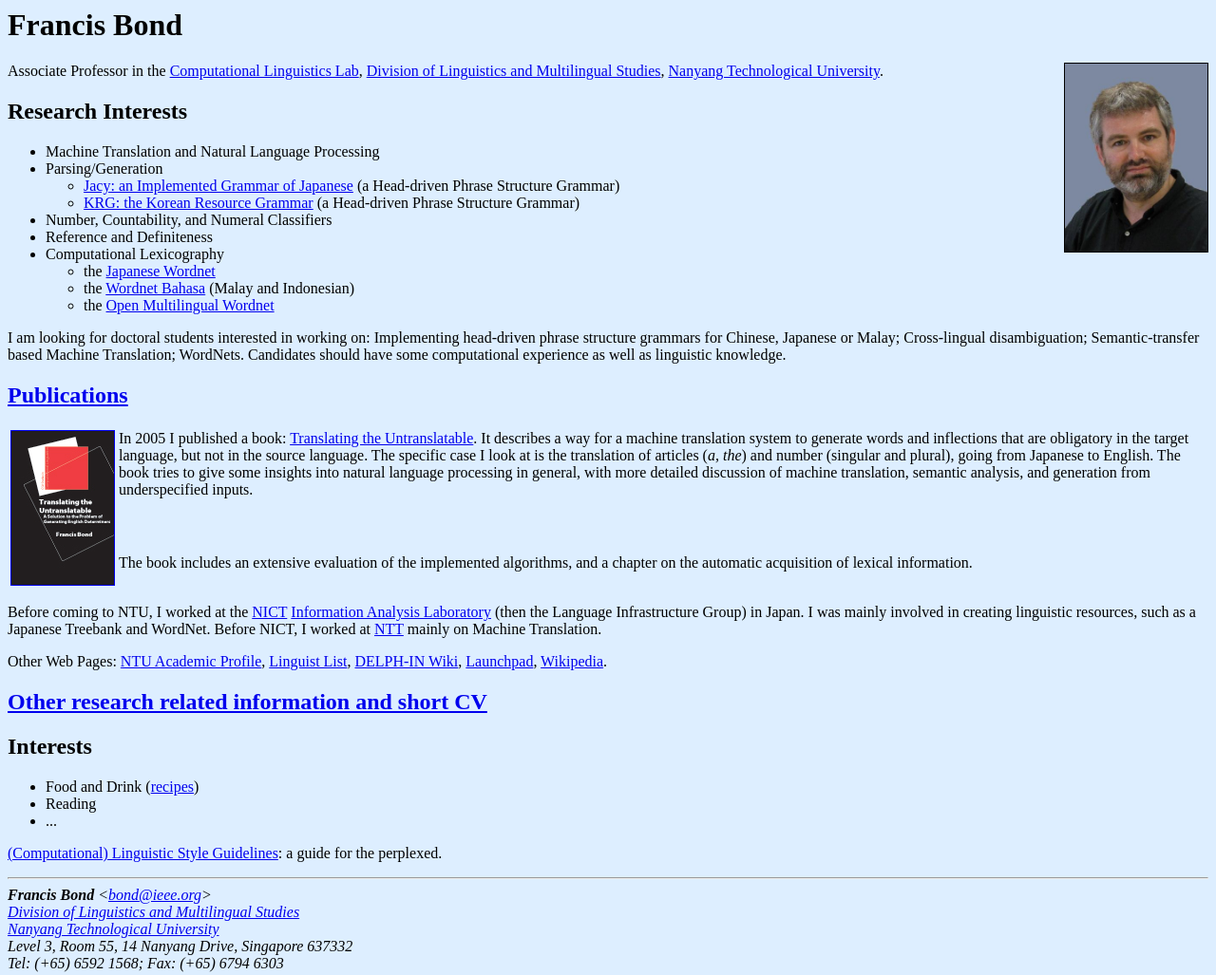
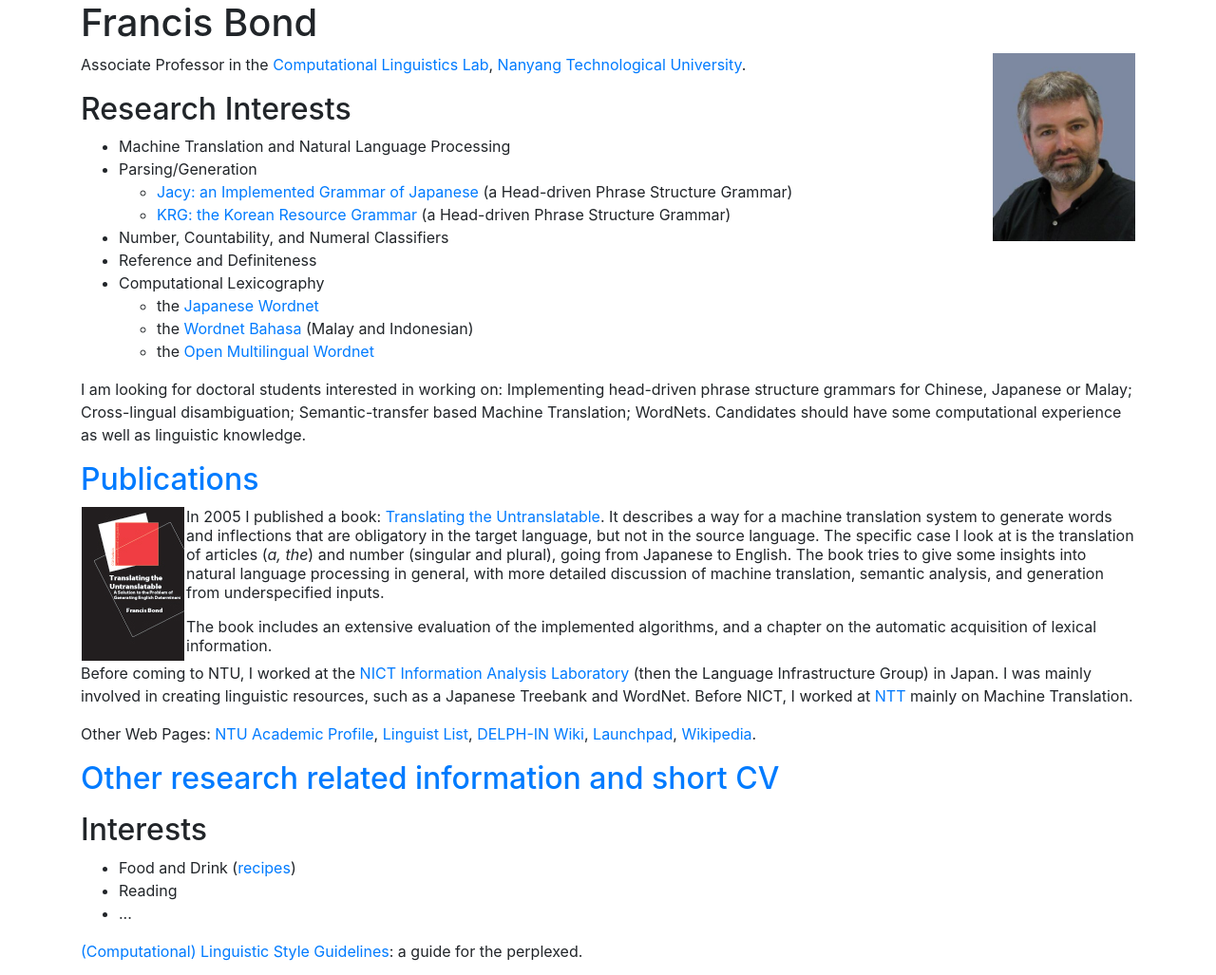
Before and after one commit to fcbond/fcbond.github.io, a plain HTML site: page docs/index.html in a window 1280 px wide. Shown: the top 1027 px of the page at 95% size. Drawn offline with nearby package versions, Linux system fonts and the light colour scheme.

Commit message:
added bootstrap, fixed some links

```diff
--- a/docs/index.html
+++ b/docs/index.html
@@ -2,17 +2,23 @@
   <head>
     <link rel="shortcut icon" href="fcb.ico.png">
     <meta http-equiv="Content-Type" content="text/html; charset=utf-8">
+    <meta name="viewport" content="width=device-width, initial-scale=1">
     <title>Francis Bond's Humble Home Page</title>
+     <!-- Bootstrap CSS -->
+    <link rel="stylesheet"
+	  href="https://stackpath.bootstrapcdn.com/bootstrap/4.4.1/css/bootstrap.min.css"
+	  integrity="sha384-Vkoo8x4CGsO3+Hhxv8T/Q5PaXtkKtu6ug5TOeNV6gBiFeWPGFN9MuhOf23Q9Ifjh"
+	  crossorigin="anonymous">
   </head>
-<body bgcolor="#ddeeff">
+
+  <body class="container" bgcolor="#ddeeff">
+<div class="column">
     <h1>Francis Bond</h1>
 <img align='right' alt="the kind gentle face of Francis Bond" src="data/fcb-small.jpg" border="1" width='150'></a>
 <p>Associate Professor in
-  the <a href='http://compling.hss.ntu.edu.sg/'>Computational Linguistics Lab</a>,
- <a href="http://linguistics.hss.ntu.edu.sg/">Division of
-    Linguistics and Multilingual
-    Studies</a>, <a href="http://www.ntu.edu.sg/">Nanyang
-    Technological University</a>.
+  the <a href='https://bond-lab.github.io/'>Computational Linguistics Lab</a>,
+  <a href="http://www.ntu.edu.sg/">Nanyang Technological
+    University</a>.
 
 <h2>Research Interests</h2>
 <ul>
@@ -57,7 +63,7 @@
 <!-- which will be held in Bali from 2-6 July, 2012 (co-chairing with Meladel Mistica). -->
 <!-- </ul> -->
 
-<h2><a href="http://compling.hss.ntu.edu.sg/who/bond/pubs.html">Publications</a></h2>
+<h2><a href="pubs.html">Publications</a></h2>
 
 <table>
 <tbody><tr><td rowspan="2">
@@ -118,13 +124,15 @@ algorithms, and a chapter on the automatic acquisition of lexical information.
 <address>
 <strong>Francis Bond </strong>
 &lt;<a href="mailto:bond@ieee.org">bond@ieee.org</a>&gt;
-<br> <a href="http://linguistics.hss.ntu.edu.sg/">Division of Linguistics and Multilingual Studies</a>
 <br> <a href="http://www.ntu.edu.sg/">Nanyang Technological University</a>
 <br>Level 3, Room 55, 14 Nanyang Drive, Singapore 637332
 <br>Tel:  (+65) 6592 1568; Fax: (+65) 6794 6303
 </address>
 <hr>
 
+ <script src="https://code.jquery.com/jquery-3.4.1.slim.min.js" integrity="sha384-J6qa4849blE2+poT4WnyKhv5vZF5SrPo0iEjwBvKU7imGFAV0wwj1yYfoRSJoZ+n" crossorigin="anonymous"></script>
+  <script src="https://cdn.jsdelivr.net/npm/popper.js@1.16.0/dist/umd/popper.min.js" integrity="sha384-Q6E9RHvbIyZFJoft+2mJbHaEWldlvI9IOYy5n3zV9zzTtmI3UksdQRVvoxMfooAo" crossorigin="anonymous"></script>
+  <script src="https://stackpath.bootstrapcdn.com/bootstrap/4.4.1/js/bootstrap.min.js" integrity="sha384-wfSDF2E50Y2D1uUdj0O3uMBJnjuUD4Ih7YwaYd1iqfktj0Uod8GCExl3Og8ifwB6" crossorigin="anonymous"></script>
 
 </body>
 </html>
```
Lines whose indentation alone changed are shown as unchanged.
